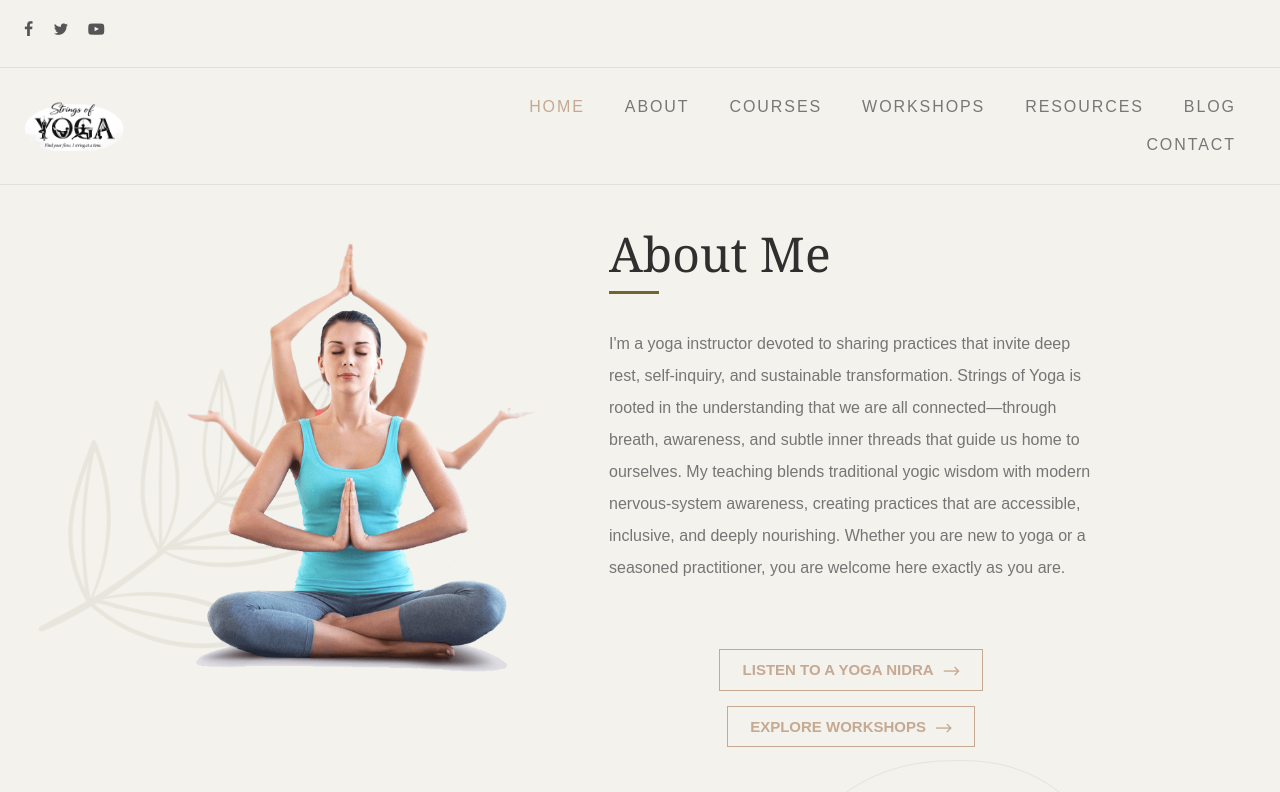
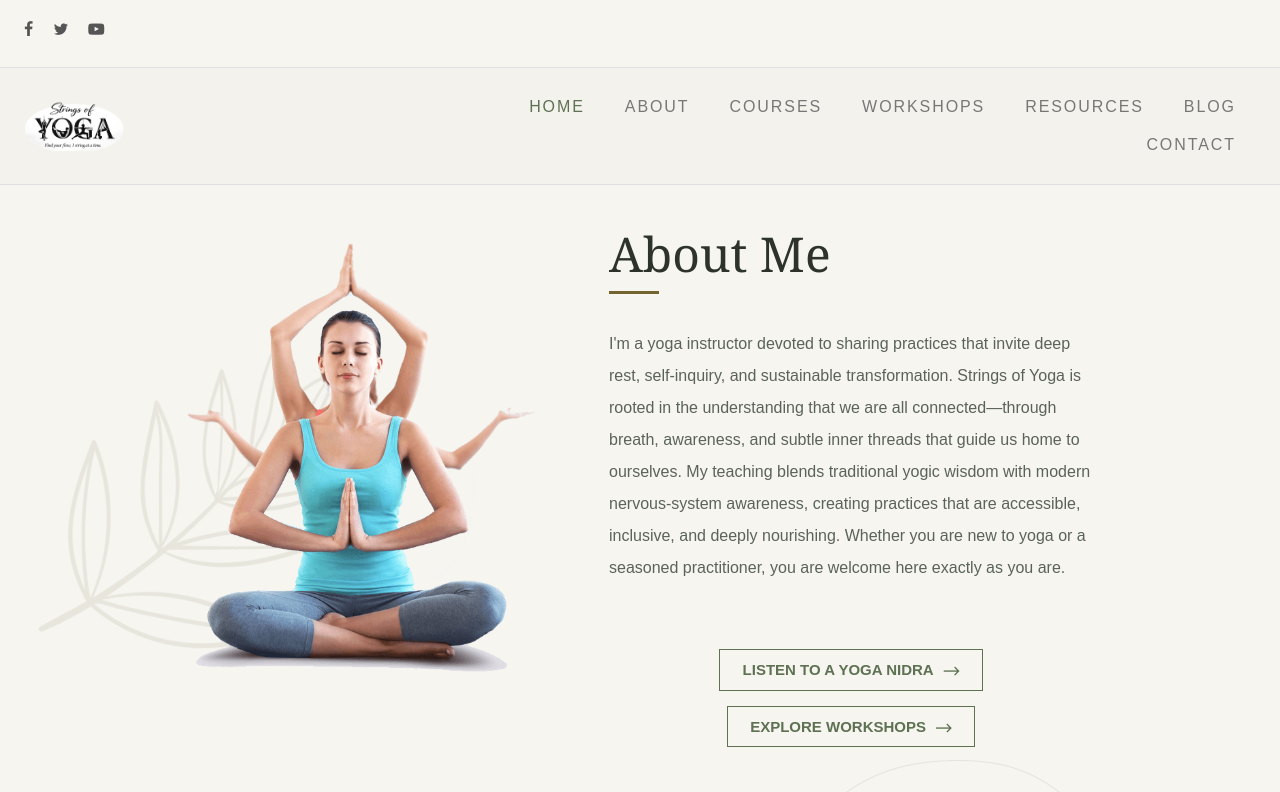
Before and after one commit to StringsOfYoga/StringsOfYoga, an Angular app: page / in a window 1280 px wide. Shown: the top 792 px of the page. Built offline with nearby package versions, Linux system fonts and the light colour scheme.

Commit message:
feat: initialize project with Booksaw template SCSS styles

```diff
--- a/src/styles.scss
+++ b/src/styles.scss
@@ -31,13 +31,13 @@ Version: 1.1
 
 /* Theme Colors */
 :root {
-    --accent-color: #C5A992;
-    --secondary-color: #C5A992;
-    --dark-color: #2f2f2f;
-    --light-color: #F3F2EC;
-    --body-text-color: #757575;
-    --light-text-color: #afafaf;
-    --dark-text-color: #2f2f2f;
+    --accent-color: #5E7153;
+    --secondary-color: #D8DEC8;
+    --dark-color: #2D332A;
+    --light-color: #F6F5F0;
+    --body-text-color: #5B6358;
+    --light-text-color: #9FA89D;
+    --dark-text-color: #2D332A;
 }
 
 /* Fonts */
@@ -64,29 +64,29 @@ Version: 1.1
     --bs-body-font-size: 0.9rem;
     --bs-body-font-weight: 400;
     --bs-body-line-height: 1.7;
-    --bs-body-color: #333;
-    --bs-body-color-rgb: 51, 51, 51;
-
-    --bs-primary: #C5A992;
-    --bs-primary-dark: #C5A992;
-    --bs-secondary: #C5A992;
-    --bs-black: #111;
-    --bs-light: #F1F1F0;
-    --bs-dark: #212529;
-    --bs-gray: #949494;
-    --bs-gray-dark: #51565b;
-
-    --bs-primary-rgb: 169, 128, 115;
-    --bs-secondary-rgb: 253, 238, 233;
-    --bs-black-rgb: 17, 17, 17;
-    --bs-light-rgb: 241, 241, 240;
-    --bs-dark-rgb: 33, 37, 41;
+    --bs-body-color: #3D443A;
+    --bs-body-color-rgb: 61, 68, 58;
+
+    --bs-primary: #5E7153;
+    --bs-primary-dark: #4A5B40;
+    --bs-secondary: #D8DEC8;
+    --bs-black: #1A1F18;
+    --bs-light: #F6F5F0;
+    --bs-dark: #2D332A;
+    --bs-gray: #8A9387;
+    --bs-gray-dark: #485246;
+
+    --bs-primary-rgb: 94, 113, 83;
+    --bs-secondary-rgb: 216, 222, 200;
+    --bs-black-rgb: 26, 31, 24;
+    --bs-light-rgb: 246, 245, 240;
+    --bs-dark-rgb: 45, 51, 42;
 
     --bs-link-color: var(--bs-dark);
-    --bs-link-color-rgb: 17, 17, 17;
+    --bs-link-color-rgb: 45, 51, 42;
     --bs-link-decoration: underline;
     --bs-link-hover-color: var(--bs-primary);
-    --bs-link-hover-color-rgb: 169, 128, 115;
+    --bs-link-hover-color-rgb: 94, 113, 83;
 }
 
 .container,
```
